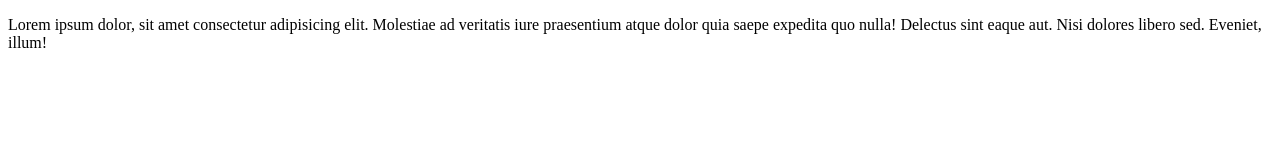
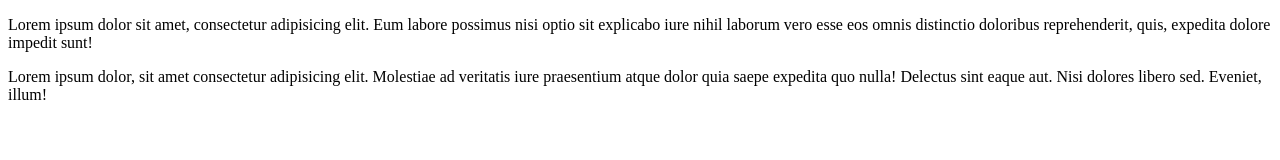
Before and after one commit to rashidaysher/FavouriteBand, a plain HTML site: page index.html in a window 1280 px wide. Drawn offline with Linux system fonts and the light colour scheme.

Commit message:
modifeid

```diff
--- a/index.html
+++ b/index.html
@@ -7,6 +7,7 @@
     <title>Document</title>
 </head>
 <body>
+    <p>Lorem ipsum dolor sit amet, consectetur adipisicing elit. Eum labore possimus nisi optio sit explicabo iure nihil laborum vero esse eos omnis distinctio doloribus reprehenderit, quis, expedita dolore impedit sunt!</p>
     <p>Lorem ipsum dolor, sit amet consectetur adipisicing elit. Molestiae ad veritatis iure praesentium atque dolor quia saepe expedita quo nulla! Delectus sint eaque aut. Nisi dolores libero sed. Eveniet, illum!</p>
 </body>
 </html>
```
